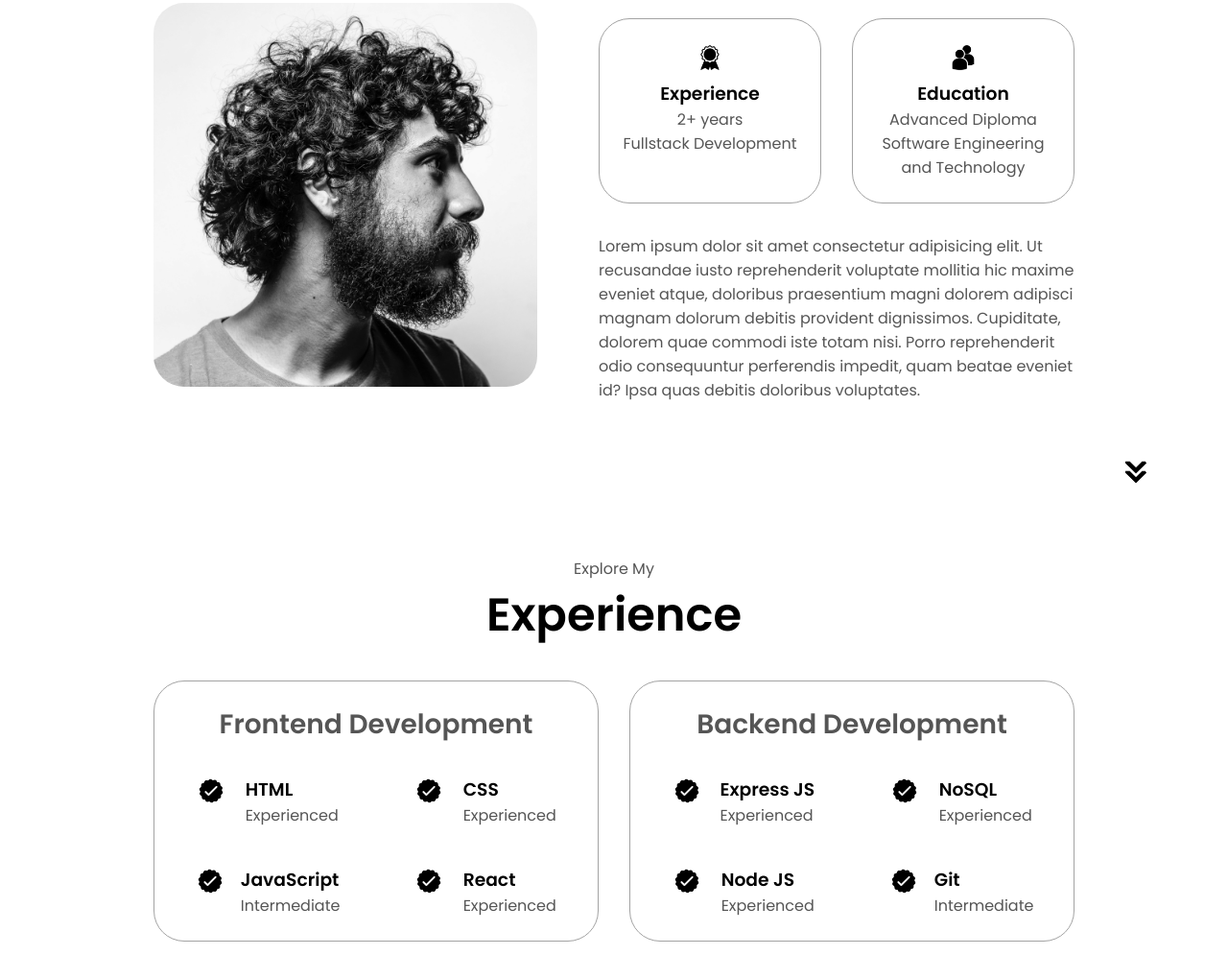
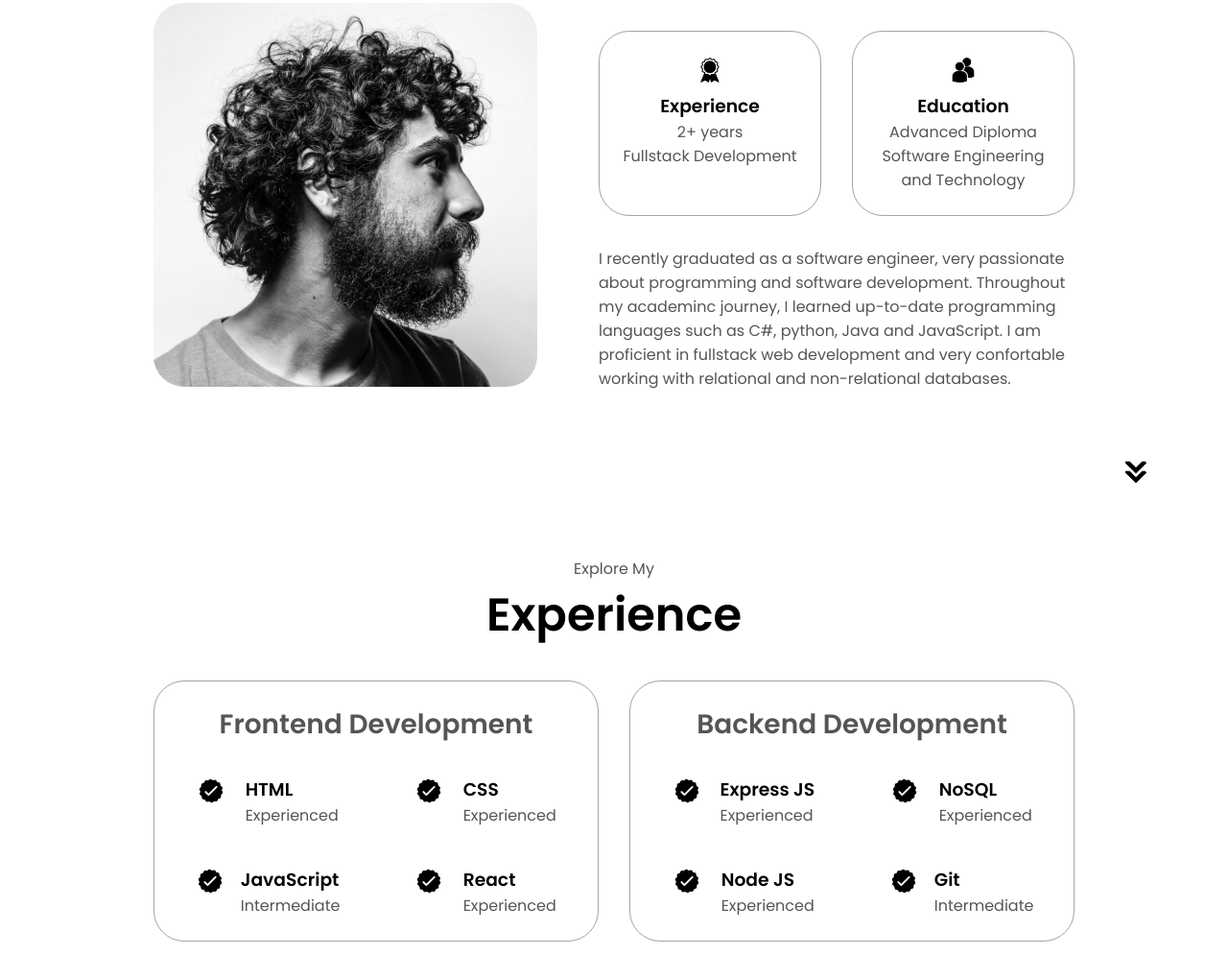
Before and after one commit to FiacreKouablan2021/html-css-js-portofolio, a plain HTML site: page index.html in a window 1280 px wide. Shown: the part 1212-2232 px from the top of the page at 96% size. Drawn offline with Linux system fonts and the light colour scheme.

Commit message:
added resume

```diff
--- a/index.html
+++ b/index.html
@@ -44,7 +44,7 @@
             <h1 class="title">Fiacre Kouablan</h1>
             <p class="section__text__p2">Full Stack Developer</p>
             <div class="btn-container">
-                <button class="btn btn-color-2" onclick="window.open('./assets/resume-example.pdf')">Download CV</button>
+                <button class="btn btn-color-2" onclick="window.open('./assets/fiacreKouablan-resume.pdf')">Download CV</button>
                 <button class="btn btn-color-1" onclick="location.href='./#contact'">Contact info</button>
             </div>
             <div id="socials-container">
@@ -75,12 +75,9 @@
                 </div>
                 <div class="text-container">
                     <p>
-                        Lorem ipsum dolor sit amet consectetur adipisicing elit.
-                        Ut recusandae iusto reprehenderit voluptate mollitia hic maxime eveniet atque,
-                        doloribus praesentium magni dolorem adipisci magnam dolorum debitis provident dignissimos.
-                        Cupiditate, dolorem quae commodi iste totam nisi.
-                        Porro reprehenderit odio consequuntur perferendis impedit, quam beatae eveniet id?
-                        Ipsa quas debitis doloribus voluptates.
+                        I recently graduated as a software engineer, very passionate about programming and software development.
+                        Throughout my academinc journey, I learned up-to-date programming languages such as C#, python, Java and JavaScript.
+                        I am proficient in fullstack web development and very confortable working with relational and non-relational databases.
                     </p>
                 </div>
             </div>
```
Also changed, not shown: 1 other file.
